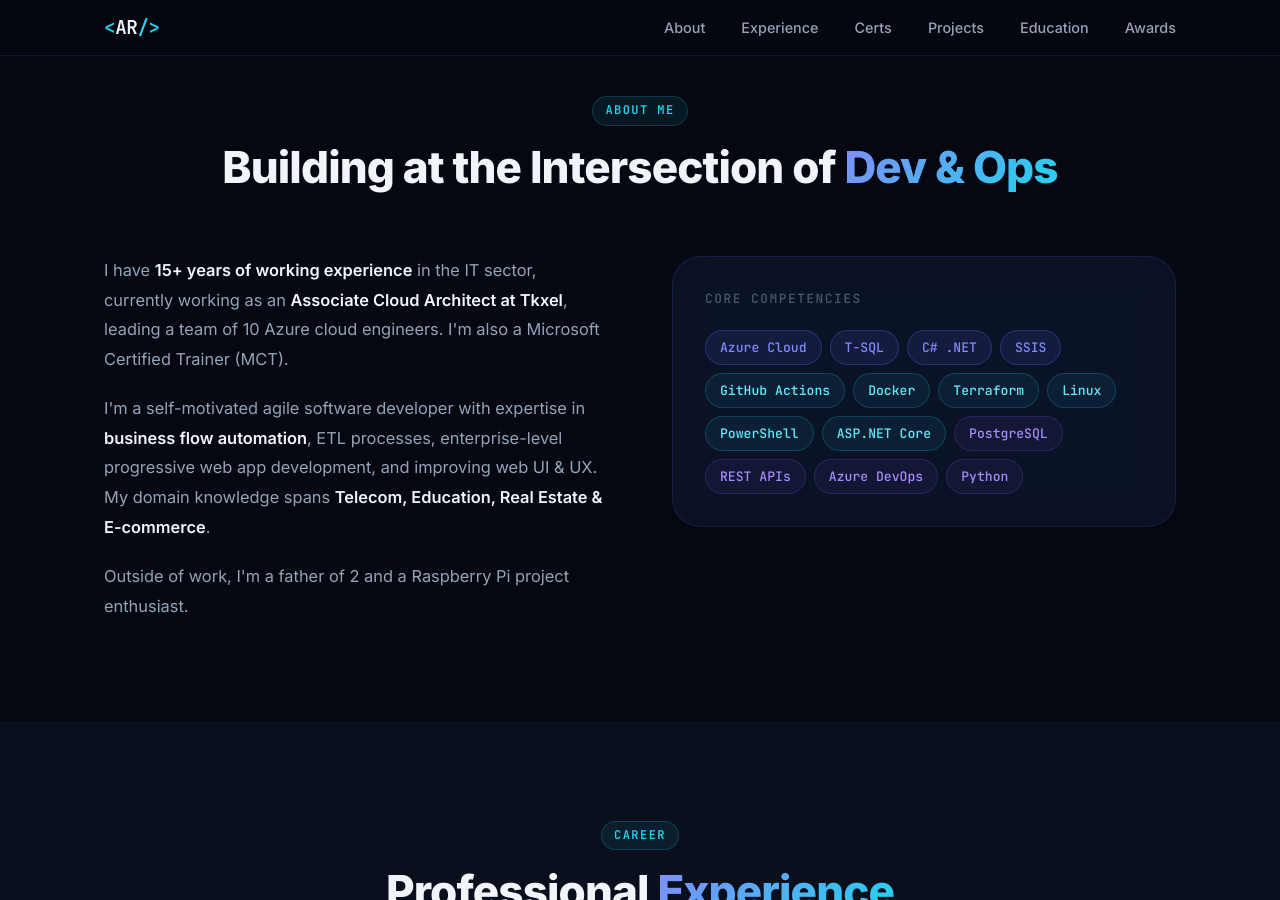
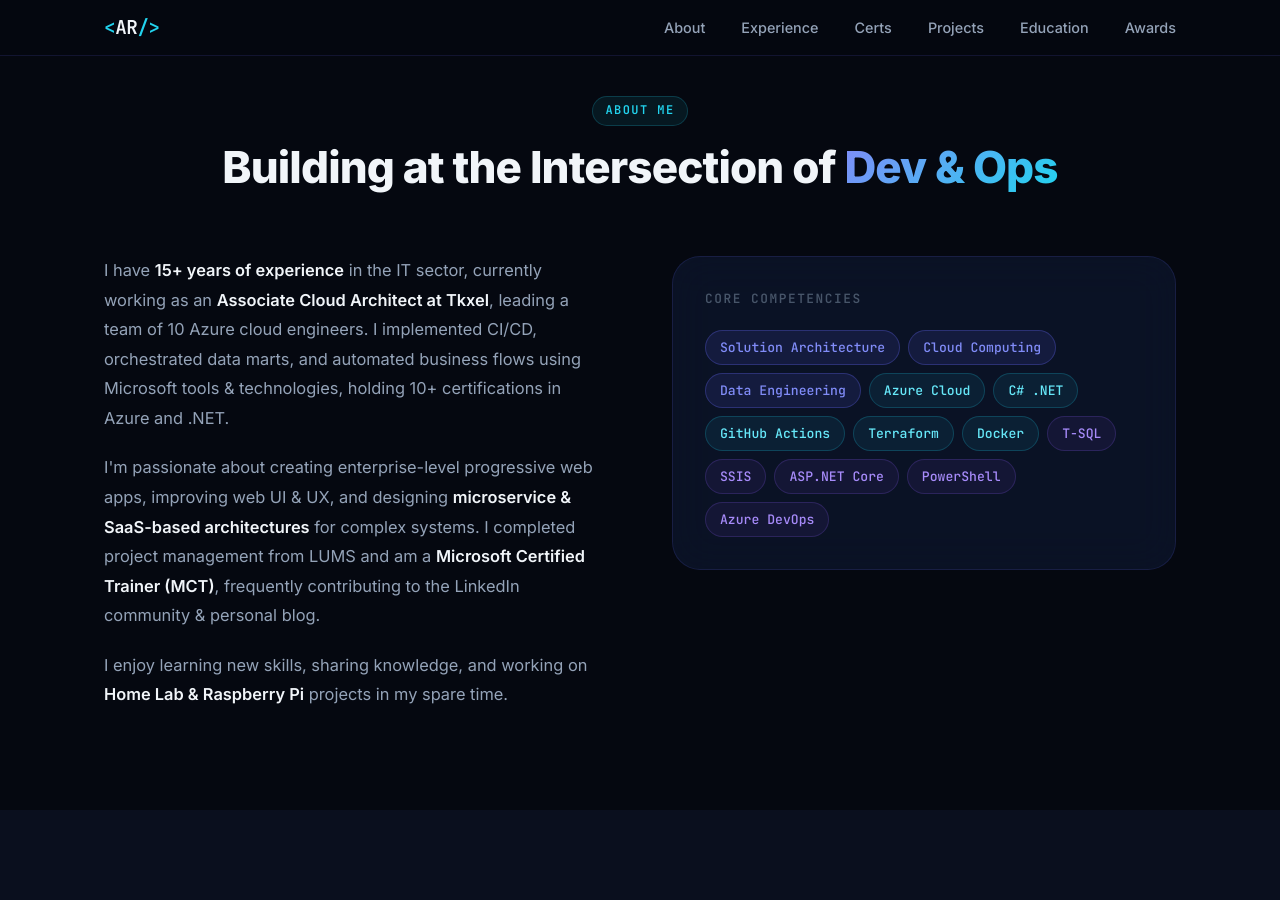
Before and after one commit to mabubakarriaz/mabubakarriaz.github.io, a Jekyll site: the page built from index.html, in a window 1280 px wide and 900 px high, scrolled down 1054 px. Built offline with Jekyll 4.4.1, drawn with Linux system fonts in a browser that asks for light colours.

Commit message:
Update About Me section from LinkedIn profile summary
- Rewrite three about-text paragraphs to match LinkedIn summary:
  added CI/CD & data marts context, microservice & SaaS architectures,
  LUMS project management, MCT, blog contribution, Home Lab mention
- Update Core Competencies: primaries now reflect LinkedIn Top Skills
  (Solution Architecture, Cloud Computing, Data Engineering); tech stack
  tags reshuffled to secondary/tertiary accordingly

Co-Authored-By: Claude Sonnet 4.6 <noreply@anthropic.com>

```diff
--- a/index.html
+++ b/index.html
@@ -110,36 +110,37 @@ description: Associate Architect @ tkxel 🚀| Full Stack Developer👨‍💻|
     <div class="about-grid">
       <div class="about-text animate-on-scroll">
         <p>
-          I have <strong>15+ years of working experience</strong> in the IT sector, currently working as an
+          I have <strong>15+ years of experience</strong> in the IT sector, currently working as an
           <strong>Associate Cloud Architect at Tkxel</strong>, leading a team of 10 Azure cloud engineers.
-          I'm also a Microsoft Certified Trainer (MCT).
+          I implemented CI/CD, orchestrated data marts, and automated business flows using Microsoft tools &amp; technologies,
+          holding 10+ certifications in Azure and .NET.
         </p>
         <p>
-          I'm a self-motivated agile software developer with expertise in <strong>business flow automation</strong>,
-          ETL processes, enterprise-level progressive web app development, and improving web UI &amp; UX.
-          My domain knowledge spans <strong>Telecom, Education, Real Estate &amp; E-commerce</strong>.
+          I'm passionate about creating enterprise-level progressive web apps, improving web UI &amp; UX,
+          and designing <strong>microservice &amp; SaaS-based architectures</strong> for complex systems.
+          I completed project management from LUMS and am a <strong>Microsoft Certified Trainer (MCT)</strong>,
+          frequently contributing to the LinkedIn community &amp; personal blog.
         </p>
         <p>
-          Outside of work, I'm a father of 2 and a Raspberry Pi project enthusiast.
+          I enjoy learning new skills, sharing knowledge, and working on <strong>Home Lab &amp; Raspberry Pi</strong> projects in my spare time.
         </p>
       </div>
       <div class="skills-panel animate-on-scroll">
         <h3 class="skills-title">Core Competencies</h3>
         <div class="skills-grid">
-          <span class="skill-tag skill-primary">Azure Cloud</span>
-          <span class="skill-tag skill-primary">T-SQL</span>
-          <span class="skill-tag skill-primary">C# .NET</span>
-          <span class="skill-tag skill-primary">SSIS</span>
+          <span class="skill-tag skill-primary">Solution Architecture</span>
+          <span class="skill-tag skill-primary">Cloud Computing</span>
+          <span class="skill-tag skill-primary">Data Engineering</span>
+          <span class="skill-tag skill-secondary">Azure Cloud</span>
+          <span class="skill-tag skill-secondary">C# .NET</span>
           <span class="skill-tag skill-secondary">GitHub Actions</span>
+          <span class="skill-tag skill-secondary">Terraform</span>
           <span class="skill-tag skill-secondary">Docker</span>
-          <span class="skill-tag skill-secondary">Terraform</span>
-          <span class="skill-tag skill-secondary">Linux</span>
-          <span class="skill-tag skill-secondary">PowerShell</span>
-          <span class="skill-tag skill-secondary">ASP.NET Core</span>
-          <span class="skill-tag skill-tertiary">PostgreSQL</span>
-          <span class="skill-tag skill-tertiary">REST APIs</span>
+          <span class="skill-tag skill-tertiary">T-SQL</span>
+          <span class="skill-tag skill-tertiary">SSIS</span>
+          <span class="skill-tag skill-tertiary">ASP.NET Core</span>
+          <span class="skill-tag skill-tertiary">PowerShell</span>
           <span class="skill-tag skill-tertiary">Azure DevOps</span>
-          <span class="skill-tag skill-tertiary">Python</span>
         </div>
       </div>
     </div>
```
